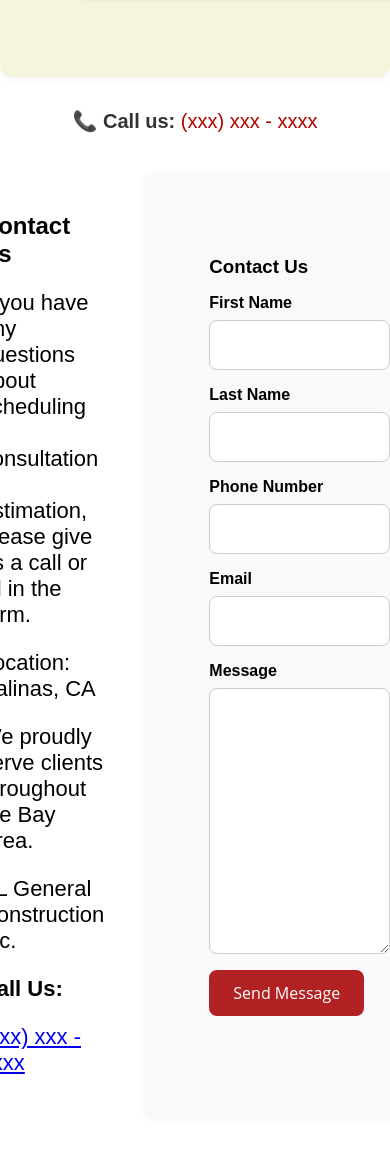
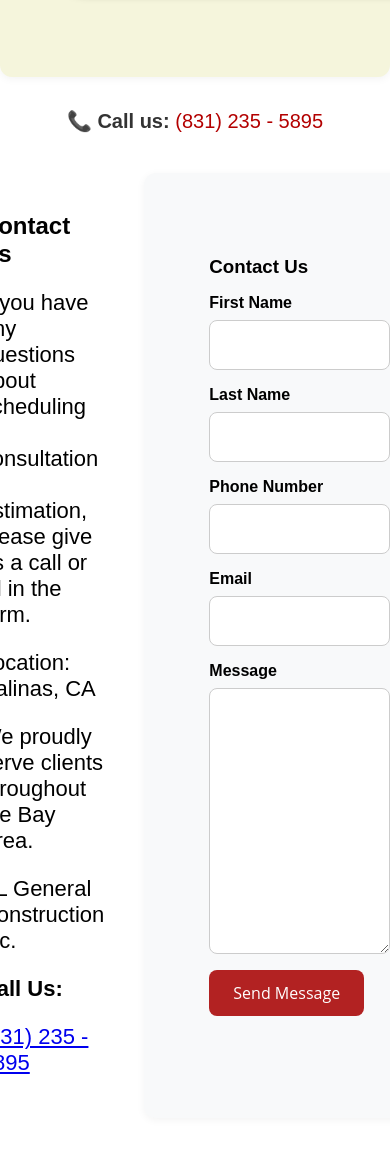
Before and after one commit to jenlopez1411/BL-General-Construction, a Flask app: page / in a window 390 px wide; the page is wider, and only the part inside the window is pictured. Shown: the part 3279-4442 px from the top of that part. Run offline with Flask 3, Linux system fonts and the light colour scheme.

Commit message:
added phone number

```diff
--- a/templates/index.html
+++ b/templates/index.html
@@ -103,7 +103,7 @@
      </section>
      <div class="phone">
         <p> 📞 <strong>Call us:</strong>
-        <a href="tel:+1" >(xxx) xxx - xxxx</a></p>
+        <a href="tel:+1" >(831) 235 - 5895</a></p>
     </div>
 <div class="sideBySideContainer">
     <section class="contactUsDescription">
@@ -114,7 +114,7 @@
             <p class="locationMsg"></p>
           </div>
         <p>BL General Construction Inc.</p>
-        <p class="contactPhone"><strong>Call Us:</strong></p><a href="tel:+1" >(xxx) xxx - xxxx</a></p>
+        <p class="contactPhone"><strong>Call Us:</strong></p><a href="tel:+1" >(831) 235 - 5895</a></p>
     </section>
     <section id="contact"  class="contact-form">
         <!-- <id class="phone_info"><b><p>Contact Us:</b> (831) 235 - 5895 </p> </id> -->
```
